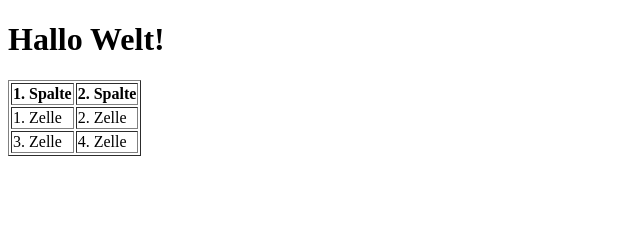
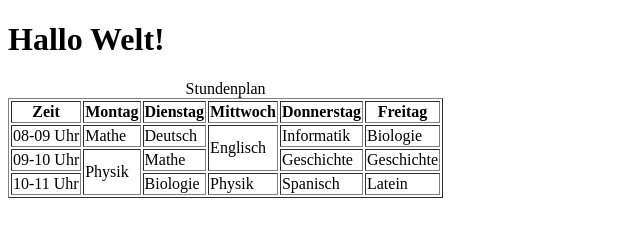
Before and after one commit to Sommerfeld/HTML-Tutorial-, a plain HTML site: page index.html in a window 1280 px wide. Shown: the whole page, without its empty margins (0-640 px from the left). Drawn offline with Linux system fonts and the light colour scheme.

Commit message:
Tabellen (erweitert)
- thead & tbody
- caption
- rowspan (colspan)

```diff
--- a/index.html
+++ b/index.html
@@ -14,19 +14,45 @@
 	<h1>Hallo Welt!</h1>
 
 	<table border="1">
+		<caption>Stundenplan</caption>
+
+		<thead>
 			<tr>
-			<th>1. Spalte</th>
-			<th>2. Spalte</th>
+				<th>Zeit</th>
+				<th>Montag</th>
+				<th>Dienstag</th>
+				<th>Mittwoch</th>
+				<th>Donnerstag</th>
+				<th>Freitag</th>
 			</tr>
+		</thead>
 
+		<tbody>
 			<tr>
-			<td>1. Zelle</td>
-			<td>2. Zelle</td>
+				<td>08-09 Uhr</td>
+				<td>Mathe</td>
+				<td>Deutsch</td>
+				<td rowspan="2">Englisch</td>
+				<td>Informatik</td>
+				<td>Biologie</td>
 			</tr>
 			<tr>
-			<td>3. Zelle</td>
-			<td>4. Zelle</td>
+				<td>09-10 Uhr</td>
+				<td rowspan="2">Physik</td>
+				<td>Mathe</td>
+				<td>Geschichte</td>
+				<!-- Rowspan! -->
+				<td>Geschichte</td>
 			</tr>
+			<tr>
+				<td>10-11 Uhr</td>
+				<!-- Rowspan! -->
+				<td>Biologie</td>
+				<td>Physik</td>
+				<td>Spanisch</td>
+				<td>Latein</td>
+			</tr>
+		</tbody>
 	</table>
 
 </body>
```
Lines whose indentation alone changed are shown as unchanged.
